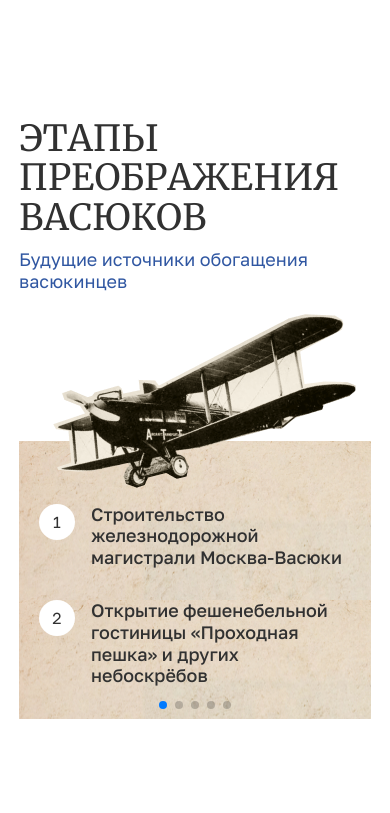
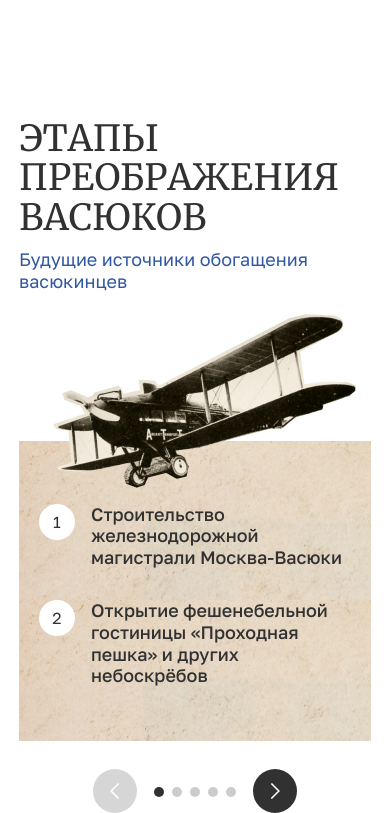
Before and after one commit to IlyaPridanov/chess, a website: page index.html in a window 390 px wide. Shown: the part 2671-3484 px from the top of the page. Before the commit the page ends 3390 px from the top, so only its background shows below. Drawn offline with Linux system fonts and the light colour scheme.

Commit message:
feat:.stages-mobile

```diff
--- a/css/style.css
+++ b/css/style.css
@@ -134,6 +134,17 @@ img {
   box-sizing: border-box;
 }
 
+.swiper-pagination-bullet {
+  width: 10px;
+  height: 10px;
+  margin-left: 3px;
+  margin-right: 3px;
+}
+
+.swiper-pagination-bullet-active {
+  background-color: #313131;
+}
+
 /* link */
 
 .link {
@@ -196,6 +207,33 @@ img {
   }
 }
 
+/* btn-prev btn-next */
+
+.btn-next,
+.btn-prev {
+  flex: 0 0 auto;
+  padding: 0;
+  display: flex;
+  align-items: center;
+  justify-content: center;
+  width: 44px;
+  height: 44px;
+
+  background: #313131;
+  border: none;
+  outline: none;
+  border-radius: 50%;
+}
+
+.btn-next:hover,
+.btn-prev:hover {
+  background-color: #FBCE51;
+}
+
+.btn-next:disabled,
+.btn-prev:disabled {
+  background-color: #D6D6D6;
+}
 /* btn */
 
 .btn {
@@ -770,6 +808,10 @@ img {
   padding: 20px 40% 20px 20px;
 }
 
+.stages__btn-row {
+  display: none;
+}
+
 @media screen and (max-width: 1360px) {
   .stages {
     overflow: hidden;
@@ -836,8 +878,10 @@ img {
 @media screen and (max-width: 576px) {
   .stages__row {
     display: flex;
+    align-items: stretch;
     gap: 0;
     padding-top: 94px;
+    box-sizing: border-box;
   }
 
   .stages__caption .link {
@@ -859,11 +903,37 @@ img {
     padding: 63px 20px 32px 20px;
   }
 
+  .stages__row > .stages__item {
+    min-height: 300px;
+    padding-bottom: 0;
+  }
+
   .stages__column {
-    display: block;
+    display: flex;
+    flex-direction: column;
+    min-height: 300px;
   }
 
   .stages__column .stages__item:last-child {
+    flex: 1 0 auto;
     padding-top: 0;
   }
+
+  .stages__row > .stages__item:last-child {
+    padding-top: 63px;
+  }
+
+  .stages__btn-row {
+    display: flex;
+    align-items: center;
+    justify-content: center;
+    margin-top: 28px;
+    gap: 13px;
+  }
+
+  .stages__pagination.swiper-pagination-bullets  {
+    flex: 0 0 auto;
+    position: static;
+    width: auto;
+  }
 }
--- a/index.html
+++ b/index.html
@@ -118,9 +118,19 @@
             </div>
           </div>
         </div>
-        <div class="swiper-pagination"></div>
-        <div class="js-btn-next"></div>
-        <div class="js-btn-prev"></div>
+        <div class="stages__btn-row">
+          <button class="stages__btn btn-prev" aria-label="prev">
+            <svg width="10" height="18" viewBox="0 0 10 18" fill="none" xmlns="http://www.w3.org/2000/svg">
+              <path d="M8.07664 15.923L1.15357 8.9999L8.07664 2.07682" stroke="white" stroke-width="1.63636" stroke-linecap="square"/>
+            </svg>
+          </button>
+          <div class="swiper-pagination stages__pagination"></div>
+          <button class="stages__btn btn-next" aria-label="next">
+            <svg width="10" height="18" viewBox="0 0 10 18" fill="none" xmlns="http://www.w3.org/2000/svg">
+              <path d="M1.92336 2.0769L8.84644 8.99998L1.92336 15.9231" stroke="white" stroke-width="1.63636" stroke-linecap="square"/>
+            </svg>
+          </button>
+        </div>
       </div>
     </section>
     <script src="js/swiper-bundle.js"></script>
--- a/js/script.js
+++ b/js/script.js
@@ -9,7 +9,7 @@ document.addEventListener('DOMContentLoaded', function () {
     });
   };
 
-  function getSlider() {
+  function getStagesSlider() {
     let blockSliderInstance = null;
     const sliderContainers = document.querySelector('.stages');
 
@@ -17,8 +17,8 @@ document.addEventListener('DOMContentLoaded', function () {
       if (slider) {
         const container = slider.querySelector('.swiper-container');
         const slides = slider.querySelectorAll('.swiper-slide');
-        const prev = slider.querySelector('.js-btn-next');
-        const next = slider.querySelector('.js-btn-prev');
+        const next = slider.querySelector('.btn-next');
+        const prev = slider.querySelector('.btn-prev');
         const pagination = slider.querySelector('.swiper-pagination');
         const loop = false;
         const direction = 'horizontal';
@@ -62,5 +62,5 @@ document.addEventListener('DOMContentLoaded', function () {
   }
 
   getRunningLineClone();
-  getSlider();
+  getStagesSlider();
 });
```
